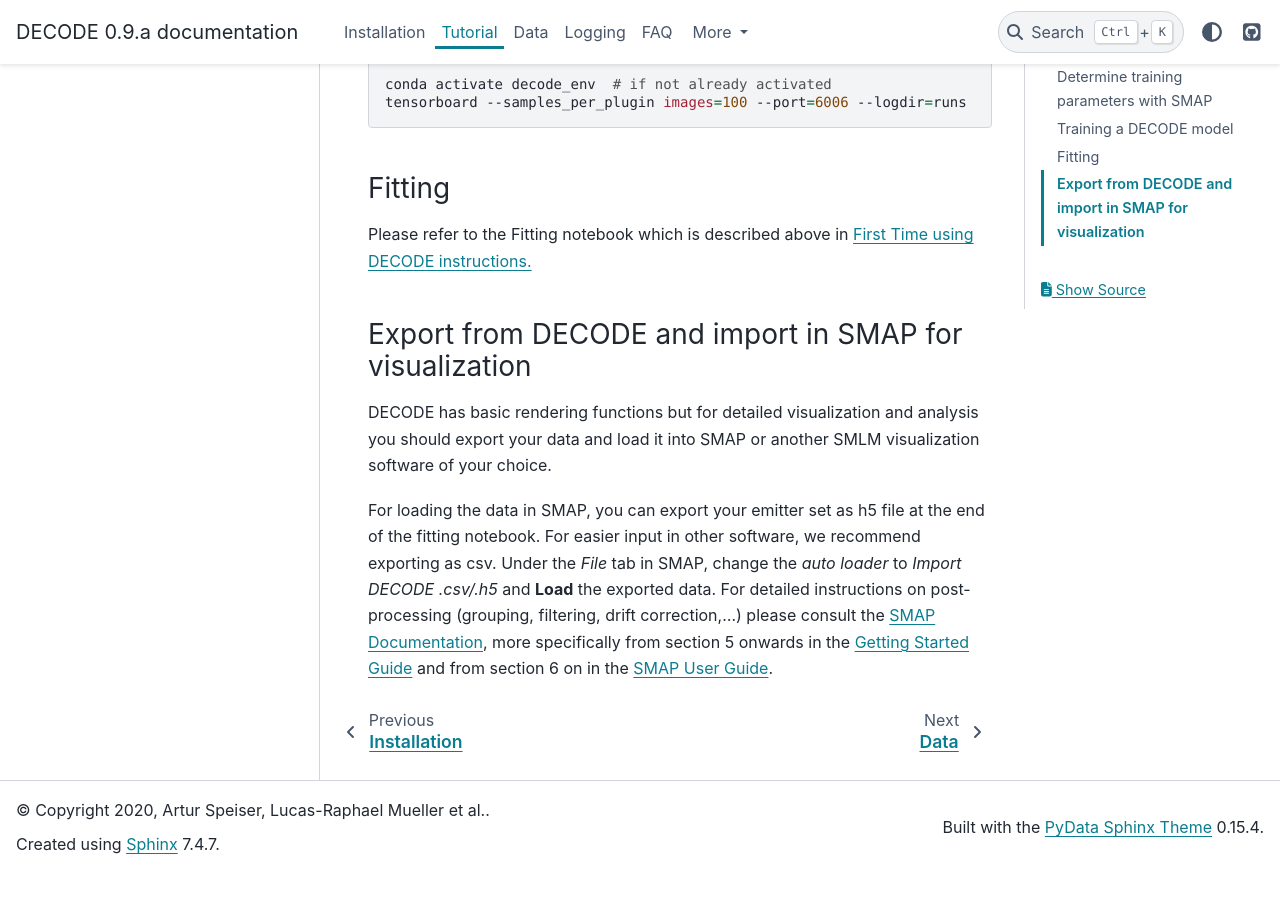
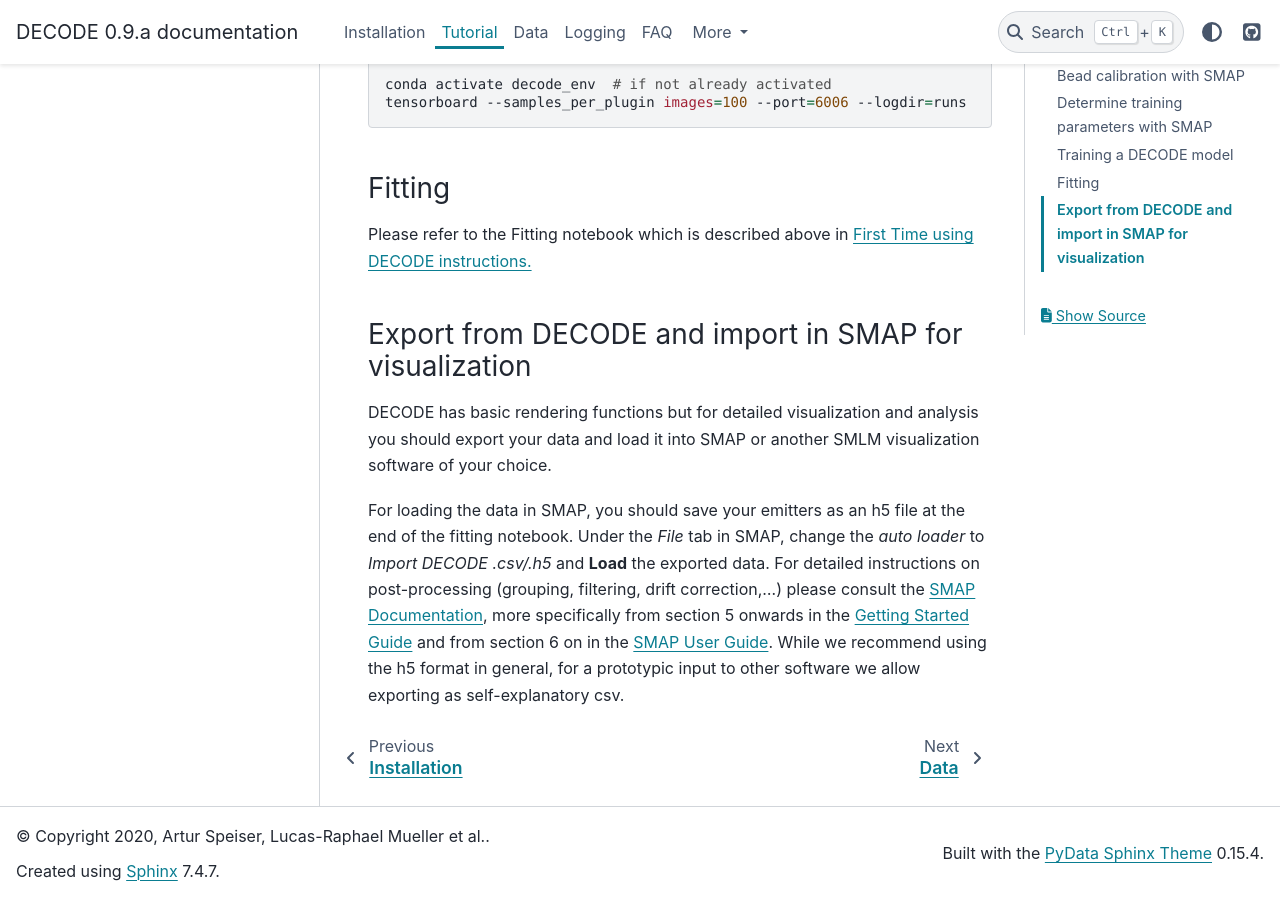
Before and after one commit to TuragaLab/DECODE, a Sphinx documentation site: the page built from docs/source/tutorial.rst, in a window 1280 px wide and 900 px high, scrolled down 3011 px. Built offline with Sphinx 7.4.7 and the PyData theme 0.15.4, drawn with Linux system fonts in a browser that asks for light colours; before the commit the page ends 3885 px from its top, so only the background shows below that.

Commit message:
Change file recommendation

```diff
--- a/docs/source/tutorial.rst
+++ b/docs/source/tutorial.rst
@@ -159,8 +159,7 @@ Export from DECODE and import in SMAP for visualization
 DECODE has basic rendering functions but for detailed visualization and analysis you should export
 your data and load it into SMAP or another SMLM visualization software of your choice.
 
-For loading the data in SMAP, you can export your emitter set as h5 file at the end of the fitting notebook.
-For easier input in other software, we recommend exporting as csv.
+For loading the data in SMAP, you should save your emitters as an h5 file at the end of the fitting notebook.
 Under the *File* tab in SMAP, change the *auto loader* to *Import DECODE .csv/.h5* and **Load** the exported data.
 For detailed instructions on post-processing (grouping, filtering, drift correction,...)
 please consult the `SMAP Documentation <https://www.embl.de/download/ries/Documentation/>`__,
@@ -168,3 +167,5 @@ more specifically from section 5 onwards in the
 `Getting Started Guide <https://www.embl.de/download/ries/Documentation/Getting_Started.pdf#page=4>`__
 and from section 6 on in the
 `SMAP User Guide <https://www.embl.de/download/ries/Documentation/SMAP_UserGuide.pdf#page=11>`__.
+While we recommend using the h5 format in general, for a prototypic input to other software we
+allow exporting as self-explanatory csv.
```
